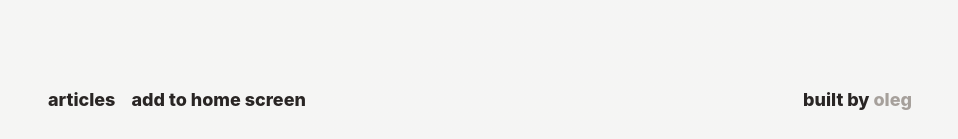
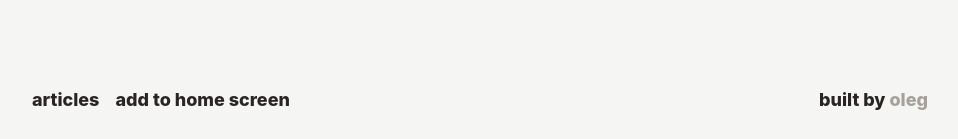
Before and after one commit to grgrnkoo/pacetospeed, a Next.js app: page / in a window 1280 px wide. Shown: the part 658-797 px from the top of the page, without its empty margins (160-1118 px from the left). Built offline with nearby package versions, Linux system fonts and the light colour scheme.

Commit message:
footer padding adjustment

```diff
--- a/app/components/Footer.tsx
+++ b/app/components/Footer.tsx
@@ -2,7 +2,7 @@ import AddToHomeScreen from './AddToHomeScreen';
 
 export default function Footer() {
     return (
-        <footer className="w-full max-w-4xl mx-auto mt-16 py-4 px-4 text-center flex flex-row-reverse justify-between items-center">
+        <footer className="w-full max-w-4xl mx-auto mt-16 py-4 text-center flex flex-row-reverse justify-between items-center">
             <p className="lg:text-lg md:text-base text-sm text-stone-800 font-extrabold">
                 built by{' '}
                 <a
```
